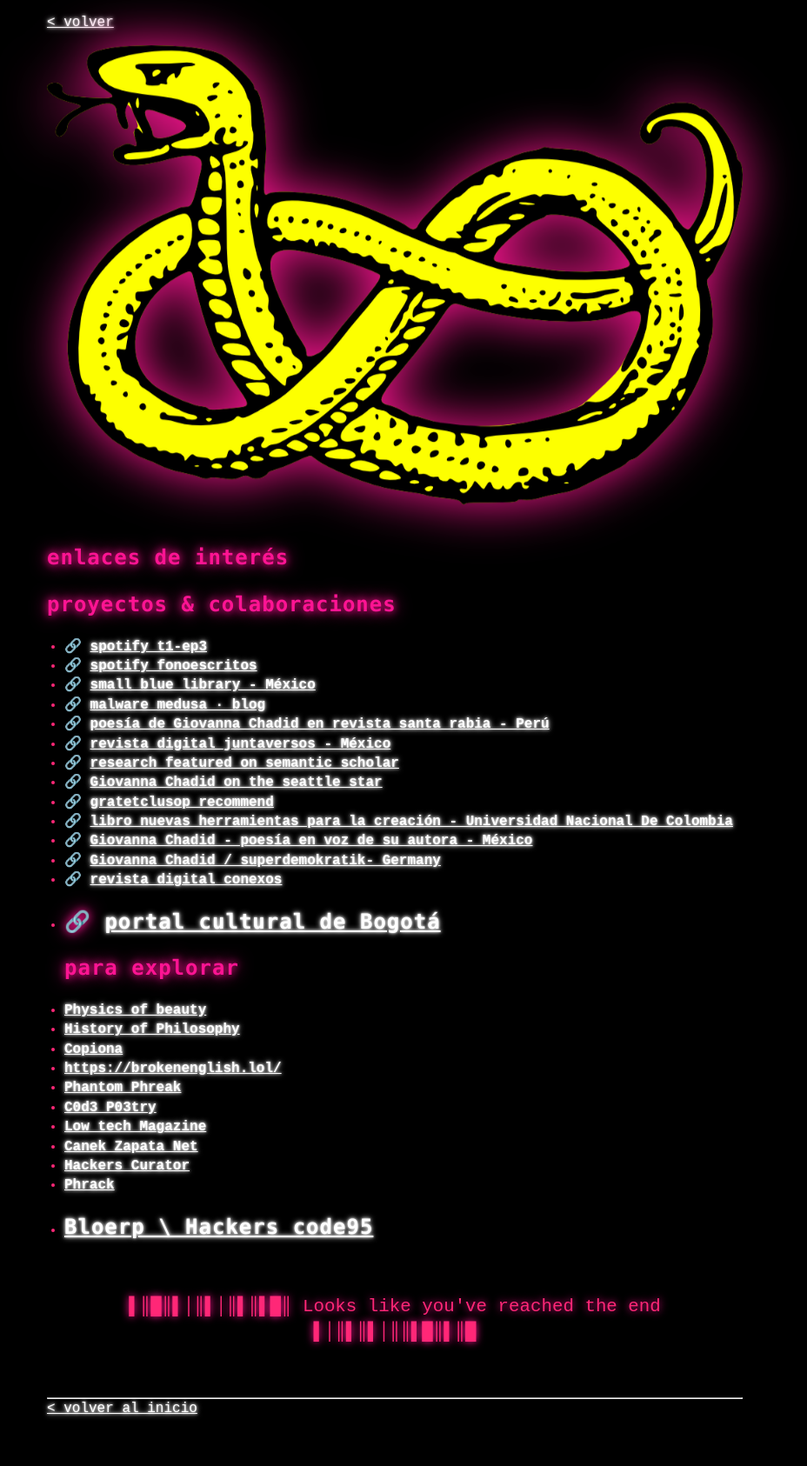
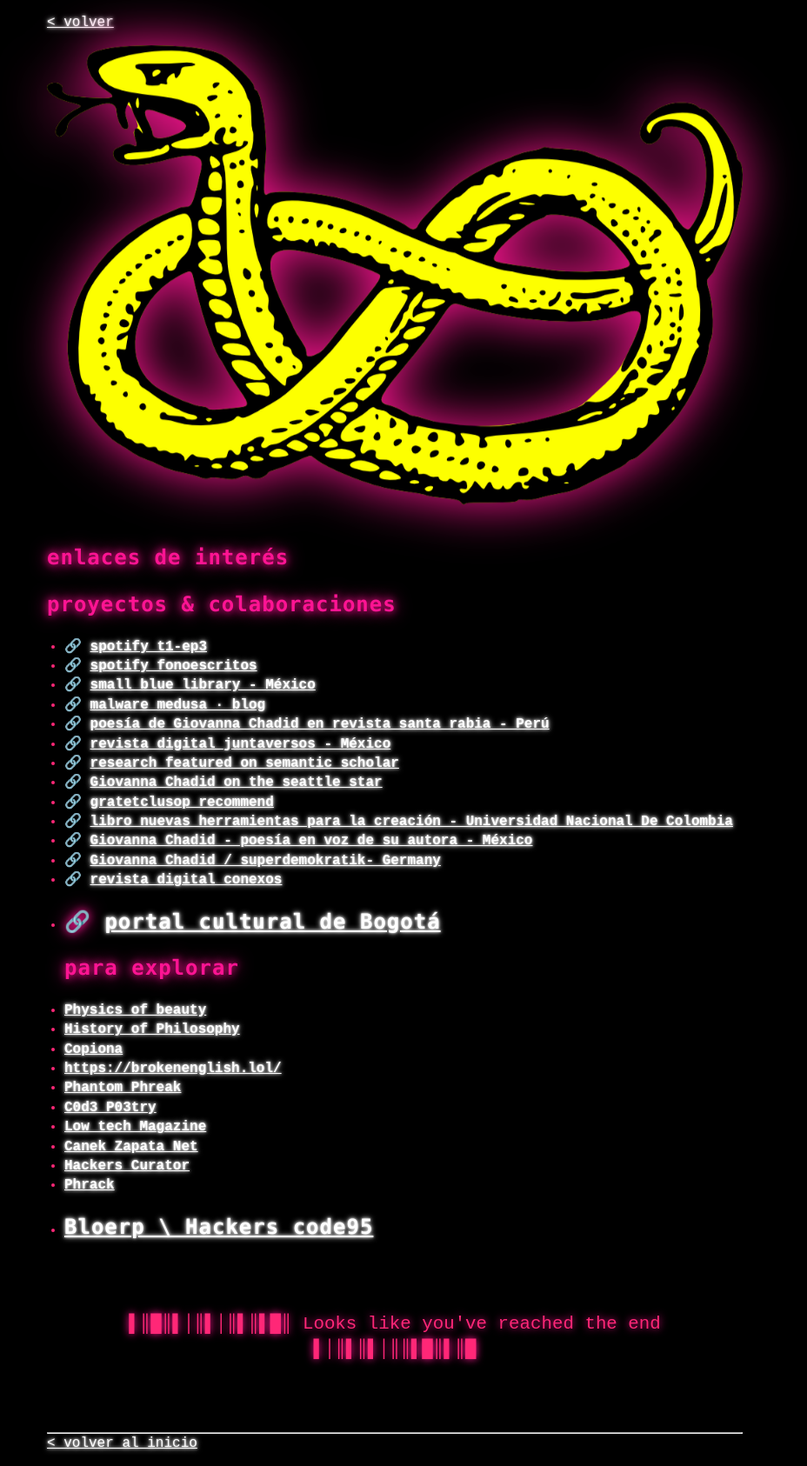
Before and after one commit to medusahra/medusahra.github.io, a Jekyll site: the page built from enlaces.md, in a window 1280 px wide. Shown: the whole page at 87% size, without its empty margins (186-1114 px from the left). Built offline with Jekyll 4.4.1, drawn with Linux system fonts in a browser that asks for light colours; before the commit the page ends 1646 px from its top, so only the background shows below that.

Commit message:
Update enlaces.md

```diff
--- a/enlaces.md
+++ b/enlaces.md
@@ -34,7 +34,7 @@
 - **<a href="http://www.phrack.org/" target="_blank">Phrack</a>**
 - **<a href="https://bloerp.de/code/tempel/hackers/hackersFinal.c.html" target="_blank">Bloerp \ Hackers code95</a>**
 ---
-<div style="text-align: center; margin: 60px 0; font-size: 1.3em; color: #ff1493; text-shadow: 0 0 10px #ff1493; font-family: monospace;">
+<div style="text-align: center; margin: 80px 0; font-size: 1.3em; color: #ff1493; text-shadow: 0 0 10px #ff1493; font-family: monospace;">
 ▌║█║▌│║▌│║▌║▌█║ Looks like you've reached the end ▌│║▌║▌│║║▌█║▌║█
 </div>
 ---
```
